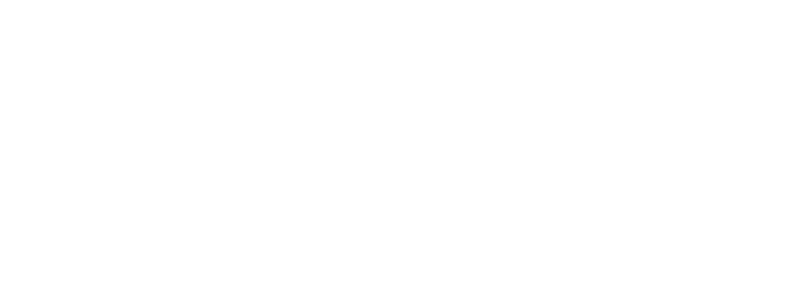
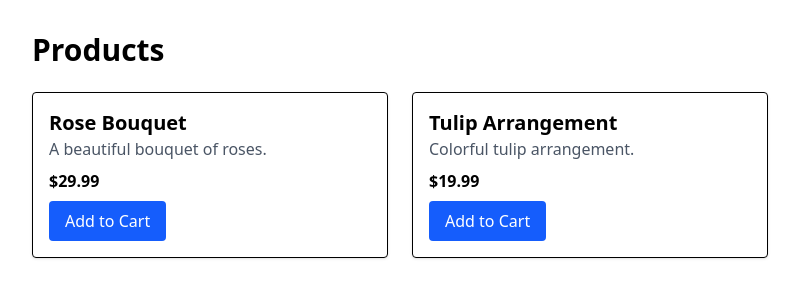
Before and after one commit to nghednh/FlowershopFE, a React (Vite) app in the folder rt/: page /products in a window 1280 px wide. Before the commit this address had no page. Shown: the top 300 px of the page, without its empty margins (240-1039 px from the left). Built offline with nearby package versions, Linux system fonts and the light colour scheme; the HTML template or start-up script is replaced by a standard one.

Commit message:
Add ProductPage component and update routing in App

```diff
--- a/rt/src/App.tsx
+++ b/rt/src/App.tsx
@@ -1,6 +1,7 @@
 import { BrowserRouter as Router, Routes, Route, Navigate } from "react-router-dom";
 import LoginPage from "./components/LoginPage";
 import RegisterPage from "./components/RegisterPage";
+import ProductPage from "./components/ProductPage";
 
 function App() {
   return (
@@ -9,6 +10,7 @@
         <Route path="/" element={<Navigate to="/login" />} />
         <Route path="/login" element={<LoginPage />} />
         <Route path="/register" element={<RegisterPage />} />
+        <Route path="/products" element={<ProductPage />} /> {/* Add this line */}
       </Routes>
     </Router>
   );
--- /dev/null
+++ b/rt/src/components/ProductPage.tsx
@@ -0,0 +1,25 @@
+export default function ProductPage() {
+    // Example product data (replace with real data/fetch logic)
+    const products = [
+        { id: 1, name: "Rose Bouquet", price: 29.99, description: "A beautiful bouquet of roses." },
+        { id: 2, name: "Tulip Arrangement", price: 19.99, description: "Colorful tulip arrangement." },
+    ];
+
+    return (
+        <div className="max-w-3xl mx-auto py-8 px-4">
+            <h1 className="text-3xl font-bold mb-6">Products</h1>
+            <div className="grid gap-6 md:grid-cols-2">
+                {products.map((product) => (
+                    <div key={product.id} className="border rounded p-4 shadow">
+                        <h2 className="text-xl font-semibold">{product.name}</h2>
+                        <p className="text-gray-600 mb-2">{product.description}</p>
+                        <div className="font-bold mb-2">${product.price.toFixed(2)}</div>
+                        <button className="bg-blue-600 text-white px-4 py-2 rounded hover:bg-blue-700">
+                            Add to Cart
+                        </button>
+                    </div>
+                ))}
+            </div>
+        </div>
+    );
+}
```
